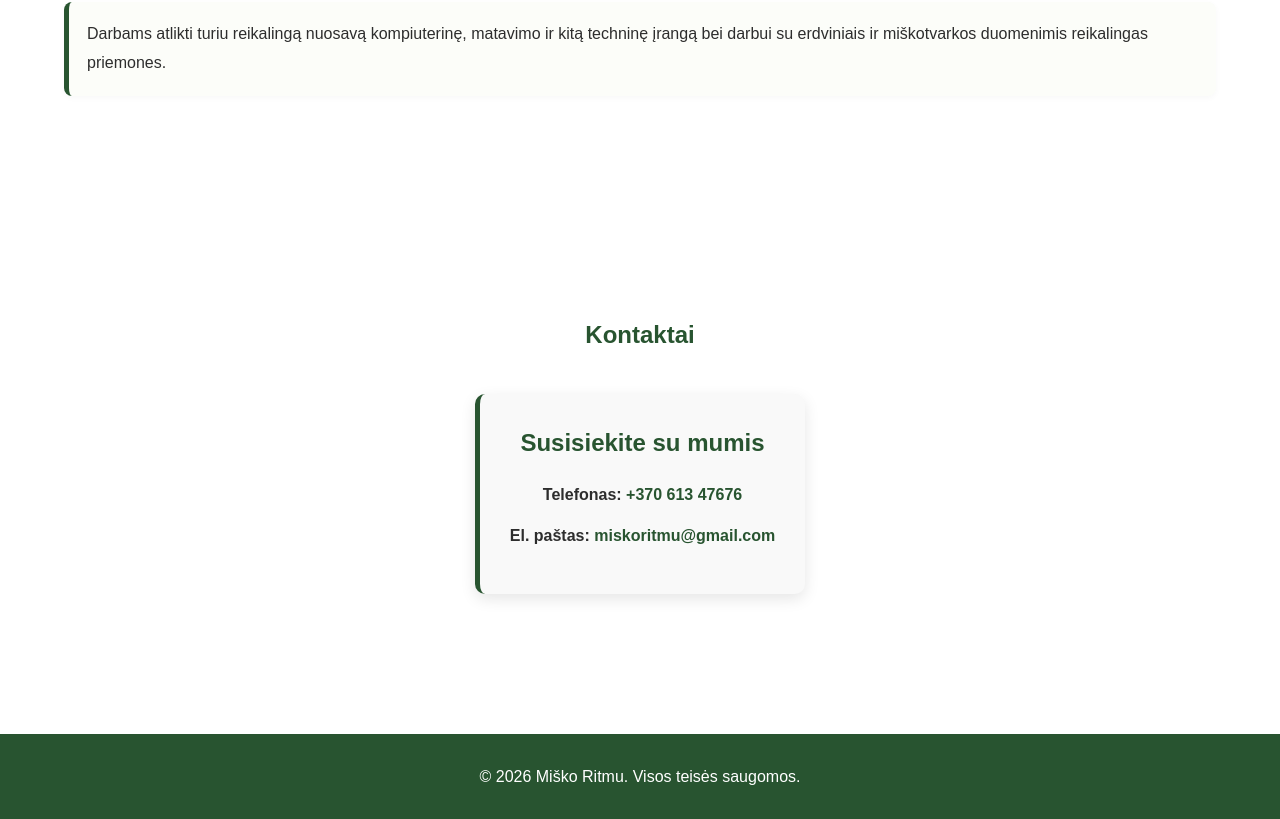
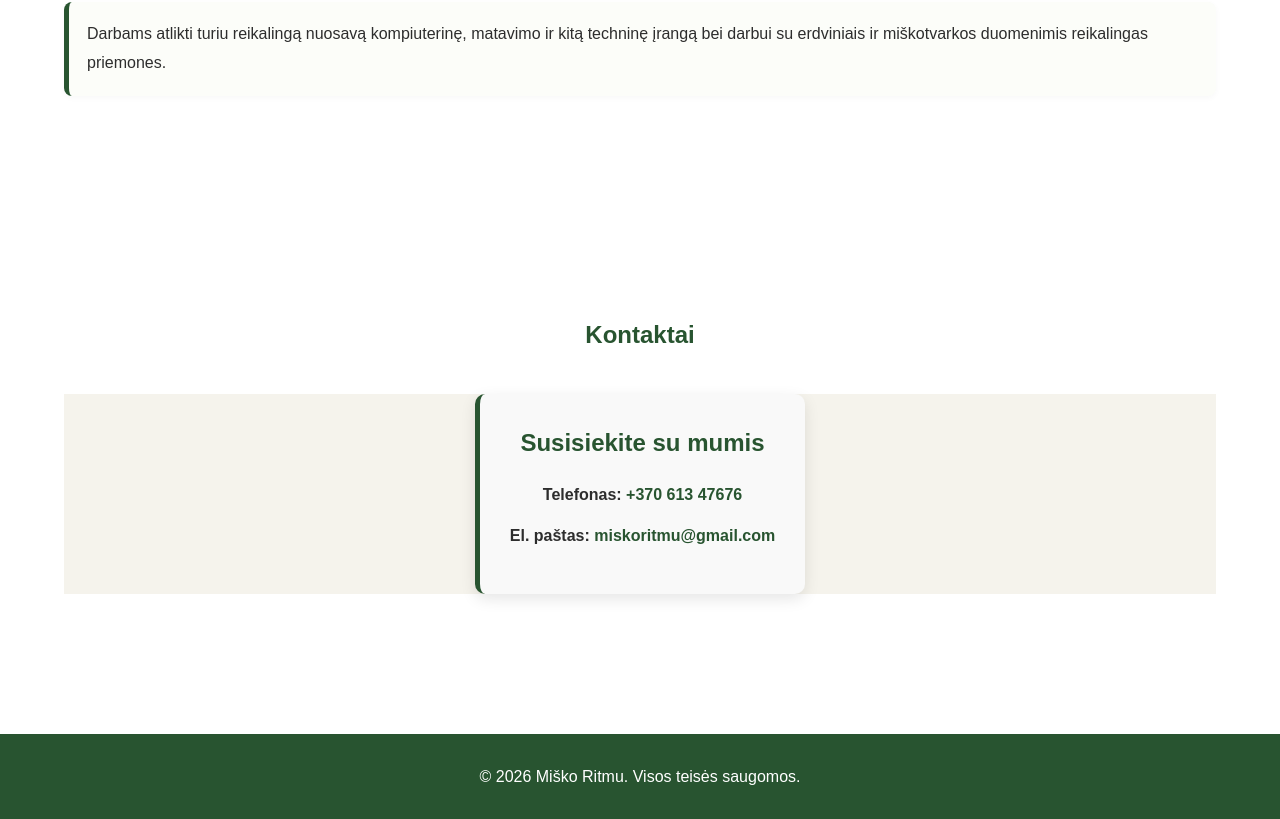
Before and after one commit to Pukis05/misko-ritmu, a Next.js app: page / in a window 1280 px wide. Shown: the part 1993-2812 px from the top of the page. Built offline with nearby package versions, Linux system fonts and the light colour scheme.

Commit message:
style change in contacts

```diff
--- a/app/globals.css
+++ b/app/globals.css
@@ -217,6 +217,7 @@ form {
 }
 
 .contact-info {
+    background: #f5f3ec;
     display: flex;
     justify-content: center;
     margin-bottom: 40px;
```
